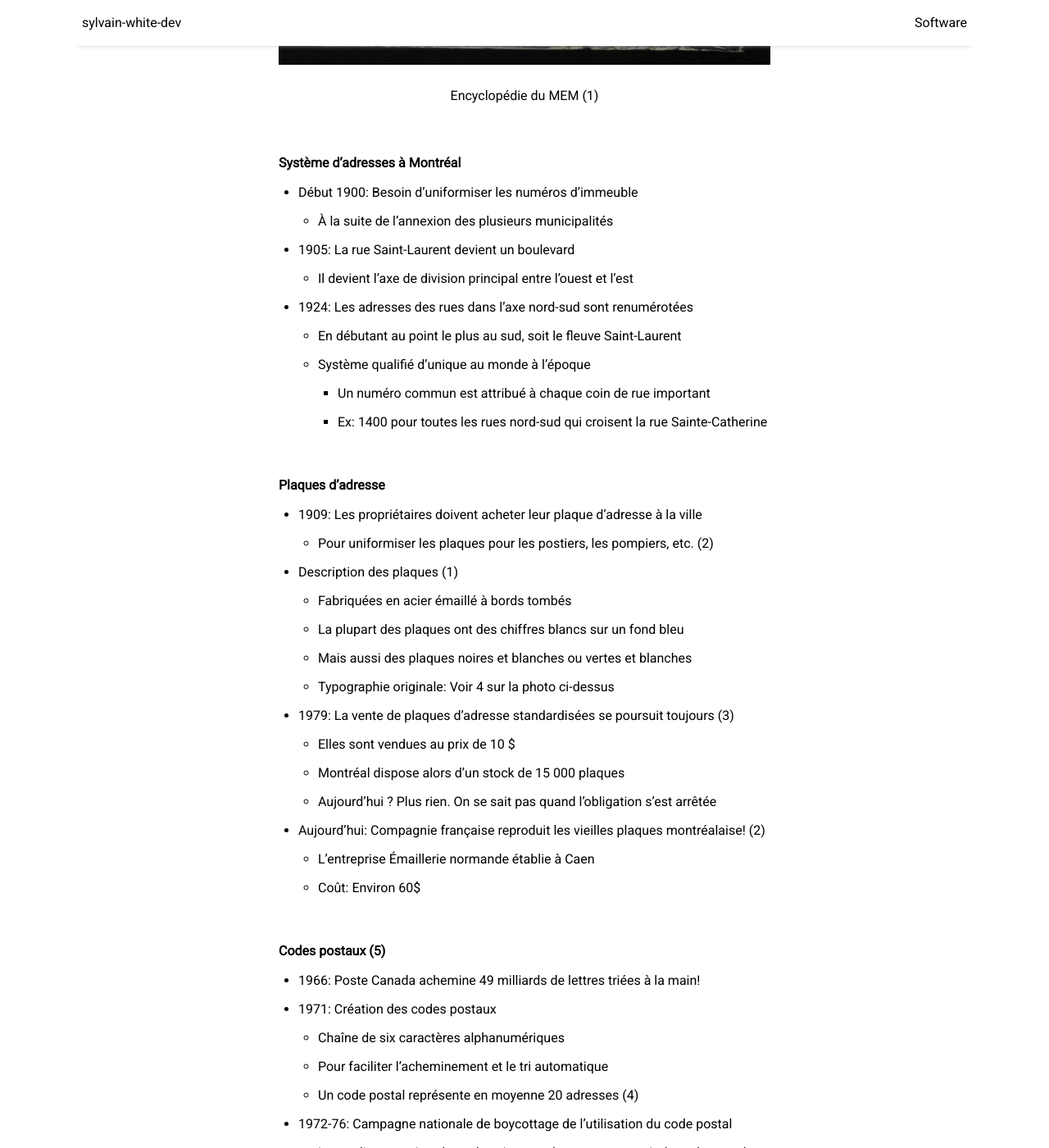
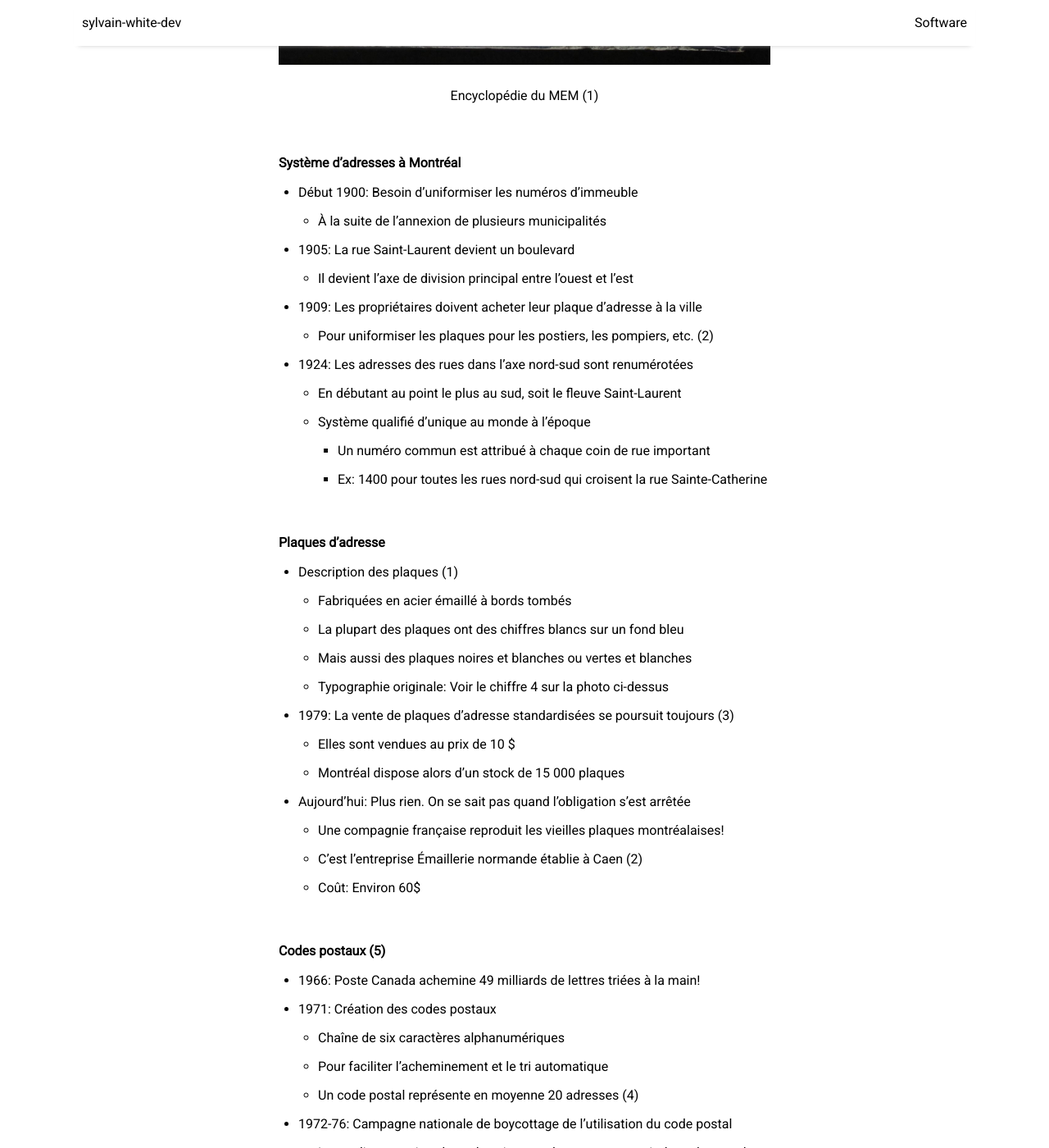
Before and after one commit to sylvainwhite/sylvain-white-dev, a Jekyll site: the page built from _posts/2024-09-08-PlaquesAdresses.md, in a window 1280 px wide and 1400 px high, scrolled down 423 px. Shown: the whole window at 82% size. Built offline with Jekyll 4.4.1, drawn with Linux system fonts in a browser that asks for light colours; nearby versions of some CDN libraries.

Commit message:
Fix post Plaques d'adresse

```diff
--- a/_posts/2024-09-08-PlaquesAdresses.md
+++ b/_posts/2024-09-08-PlaquesAdresses.md
@@ -12,10 +12,12 @@ image: PlaquesAdresses.jpg
 #### Système d'adresses à Montréal
 
 * Début 1900: Besoin d’uniformiser les numéros d’immeuble
-    * À la suite de l’annexion des plusieurs municipalités
+    * À la suite de l’annexion de plusieurs municipalités
 * 1905: La rue Saint-Laurent devient un boulevard
     * Il devient l’axe de division principal entre l’ouest et l’est
-* 1924:  Les adresses des rues dans l’axe nord-sud sont renumérotées
+* 1909: Les propriétaires doivent acheter leur plaque d'adresse à la ville
+    * Pour uniformiser les plaques pour les postiers, les pompiers, etc. (2)
+* 1924: Les adresses des rues dans l’axe nord-sud sont renumérotées
     * En débutant au point le plus au sud, soit le fleuve Saint-Laurent
     * Système qualifié d'unique au monde à l'époque
         * Un numéro commun est attribué à chaque coin de rue important
@@ -24,19 +26,17 @@ image: PlaquesAdresses.jpg
 <br/>
 #### Plaques d'adresse
 
-* 1909: Les propriétaires doivent acheter leur plaque d'adresse à la ville
-    * Pour uniformiser les plaques pour les postiers, les pompiers, etc. (2)
 * Description des plaques (1)
     * Fabriquées en acier émaillé à bords tombés
     * La plupart des plaques ont des chiffres blancs sur un fond bleu
     * Mais aussi des plaques noires et blanches ou vertes et blanches
-    * Typographie originale: Voir 4 sur la photo ci-dessus
+    * Typographie originale: Voir le chiffre 4 sur la photo ci-dessus
 * 1979: La vente de plaques d’adresse standardisées se poursuit toujours (3)
     * Elles sont vendues au prix de 10 $
     * Montréal dispose alors d’un stock de 15 000 plaques
-    * Aujourd’hui ? Plus rien. On se sait pas quand l'obligation s'est arrêtée
-* Aujourd'hui: Compagnie française reproduit les vieilles plaques montréalaise! (2)
-    * L'entreprise Émaillerie normande établie à Caen
+* Aujourd’hui: Plus rien. On se sait pas quand l'obligation s'est arrêtée
+    * Une compagnie française reproduit les vieilles plaques montréalaises!
+    * C'est l'entreprise Émaillerie normande établie à Caen (2)
     * Coût: Environ 60$
 
 <br/>
```
